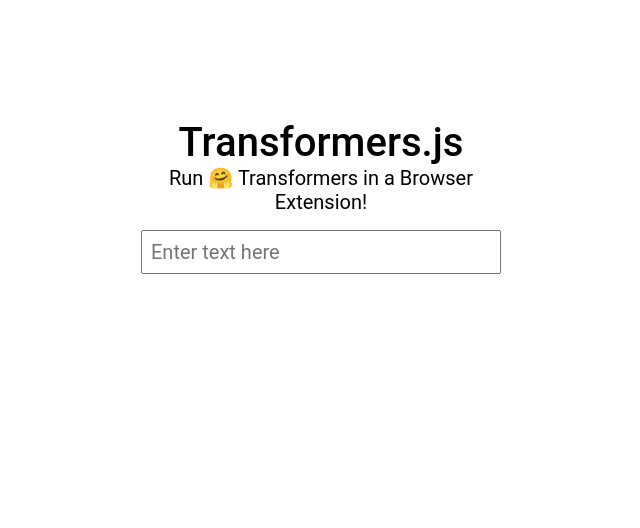
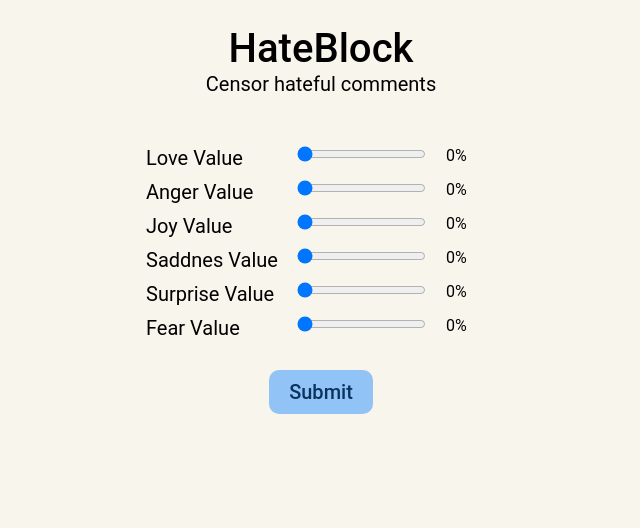
Before and after one commit to sekerhalithamza/LingHacks-V, a website built with webpack: page src/popup.html in a window 1280 px wide. Shown: the whole page, without its empty margins (319-959 px from the left). Built offline with nearby package versions, Linux system fonts and the light colour scheme.

Commit message:
updated popup

```diff
--- a/src/popup.css
+++ b/src/popup.css
@@ -4,7 +4,7 @@
   padding: 0;
   margin: 0;
   box-sizing: border-box;
-    font-family: 'Roboto', sans-serif;
+  font-family: "Roboto", sans-serif;
 }
 
 h1 {
@@ -21,19 +21,29 @@
 }
 
 .container {
-    width: 360px;
+  width: 350px;
 }
 
 html,
 body {
   min-width: 400px;
   min-height: 500px;
+
+  background-color: #f8f5ed;
 }
 
 body {
   display: flex;
   justify-content: center;
-    align-items: center;
+  margin-top: 25px;
+}
+
+.range-bar-container {
+  margin-top: 50px;
+  display: flex;
+  flex-direction: column;
+  align-items: flex-start;
+  gap: 10px;
 }
 
 #text {
@@ -45,6 +55,79 @@
 
 #output {
   font-size: 20px;
-    font-family: 'Roboto Mono', monospace;
+  font-family: "Roboto Mono", monospace;
   height: 100px;
 }
+
+.progress {
+  position: relative;
+  width: 350px;
+  height: 50px;
+  background-color: #d8d8d8;
+  border-radius: 10px;
+}
+
+.progress__fill {
+  border-radius: 10px;
+  border-top-right-radius: 20px;
+  border-bottom-right-radius: 20px;
+  width: 0%;
+  height: 100%;
+  background-color: #92c3f6;
+  transition: all 0.2s;
+}
+
+.progress__text {
+  position: absolute;
+  top: 50%;
+  right: 10px;
+  transform: translateY(-50%);
+  color: #0a335e;
+  font: bold 22px "Quicksand", sans-serif;
+}
+
+.range-bar-text {
+  font-size: 20px;
+  margin-right: 5px;
+}
+
+#range-bar {
+  margin-bottom: 8px;
+  margin-right: 20px;
+}
+
+.range-bar {
+  margin-bottom: 8px;
+  margin-right: 20px;
+}
+
+.range-bar-value {
+  display: flex;
+  width: 50px;
+}
+
+.range-bar-wrapper {
+  width: 350px;
+  display: flex;
+  justify-content: space-between;
+}
+
+.container2 {
+  display: flex;
+}
+
+.submit-btn {
+  display: grid;
+  place-self: center;
+  margin-top: 20px;
+  border-radius: 10px;
+  background-color: #92c3f6;
+  border: none;
+  font-size: 20px;
+  font-weight: 500;
+  color: #0a335e;
+  cursor: pointer;
+  padding-inline: 20px;
+  padding-block: 10px;
+  transition: all 0.2s;
+}
--- a/src/popup.html
+++ b/src/popup.html
@@ -8,14 +8,109 @@
 
     <!-- Load styles -->
     <link rel="stylesheet" href="popup.css" />
+    <script src="deneme.js" defer></script>
   </head>
 
   <body>
-    <div class="container">
-      <h1>Transformers.js</h1>
-      <h2>Run 🤗 Transformers in a Browser Extension!</h2>
-      <input id="text" placeholder="Enter text here" />
-      <pre id="output"></pre>
-    </div>
+    <main class="container">
+      <h1>HateBlock</h1>
+      <h2>Censor hateful comments</h2>
+      <!-- <pre id="output"></pre> -->
+
+      <section class="range-bar-container">
+        <div class="range-bar-wrapper">
+          <label class="range-bar-text">Love Value</label>
+          <div class="container2">
+            <input
+              type="range"
+              class="range-bar"
+              id="range-bar-love"
+              value="0"
+              min="0"
+              max="100"
+            />
+            <label class="range-bar-value" id="love-value">0%</label>
+          </div>
+        </div>
+
+        <div class="range-bar-wrapper">
+          <label class="range-bar-text">Anger Value</label>
+          <div class="container2">
+            <input
+              type="range"
+              class="range-bar"
+              id="range-bar-anger"
+              value="0"
+              min="0"
+              max="100"
+            />
+            <label class="range-bar-value" id="anger-value">0%</label>
+          </div>
+        </div>
+
+        <div class="range-bar-wrapper">
+          <label class="range-bar-text">Joy Value</label>
+          <div class="container2">
+            <input
+              type="range"
+              class="range-bar"
+              id="range-bar-joy"
+              value="0"
+              min="0"
+              max="100"
+            />
+            <label class="range-bar-value" id="joy-value">0%</label>
+          </div>
+        </div>
+
+        <div class="range-bar-wrapper">
+          <label class="range-bar-text">Saddnes Value</label>
+          <div class="container2">
+            <input
+              type="range"
+              class="range-bar"
+              id="range-bar-saddnes"
+              value="0"
+              min="0"
+              max="100"
+            />
+            <label class="range-bar-value" id="saddnes-value">0%</label>
+          </div>
+        </div>
+
+        <div class="range-bar-wrapper">
+          <label class="range-bar-text">Surprise Value</label>
+          <div class="container2">
+            <input
+              type="range"
+              class="range-bar"
+              id="range-bar-suprise"
+              value="0"
+              min="0"
+              max="100"
+            />
+            <label class="range-bar-value" id="suprise-value">0%</label>
+          </div>
+        </div>
+
+        <div class="range-bar-wrapper">
+          <label for="range-bar-fear" class="range-bar-text">Fear Value</label>
+          <div class="container2">
+            <input
+              type="range"
+              class="range-bar"
+              id="range-bar-fear"
+              value="0"
+              min="0"
+              max="100"
+            />
+            <label for="range-bar-fear" class="range-bar-value" id="fear-value"
+              >0%</label
+            >
+          </div>
+        </div>
+        <button class="submit-btn" id="submitBtn">Submit</button>
+      </section>
+    </main>
   </body>
 </html>
```
Also changed, not shown: src/popup.js (+22 -9 lines), src/deneme.js (added). Lines whose indentation alone changed are shown as unchanged.
